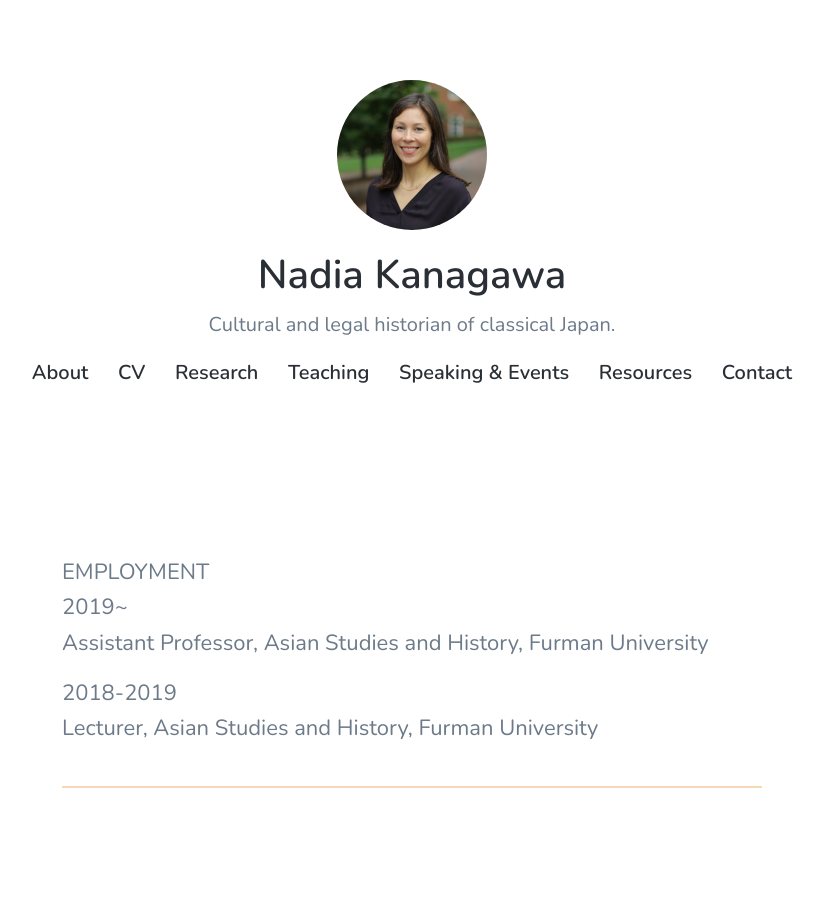
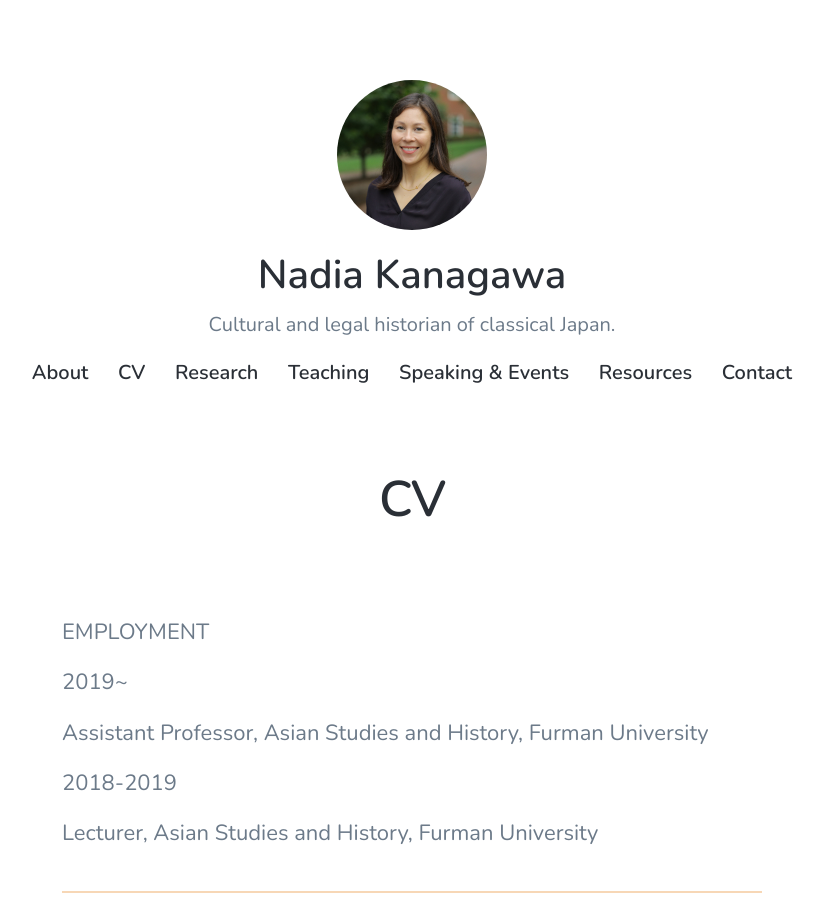
Before and after one commit to nkanagawa/nkanagawa, a Jekyll site: the page built from _pages/cv.md, in a window 1280 px wide and 900 px high. Shown: the whole window, without its empty margins (228-1052 px from the left). Built offline with Jekyll 4.4.1, drawn with Linux system fonts in a browser that asks for light colours; nearby versions of some CDN libraries.

Commit message:
Cleaned up CV page

```diff
--- a/_pages/cv.md
+++ b/_pages/cv.md
@@ -1,284 +1,139 @@
 ---
-title:CV
-description:
+title: CV
+description: Last updated - June 2020
 subtitle:
 featured_image: /images/social.jpg
 ---
 <section id="scholarlyemployment">
 <p class="topic">EMPLOYMENT</p>
-  <div class="CVcontent">
-  <p class="date">2019~</p>
-    <div class="CV_data">
-      <p><u>Assistant Professor</u>, Asian Studies and History, Furman University</p>
-    </div>
-  <p class="date">2018-2019</p>
-    <div class="CV_data">
-      <p><u>Lecturer</u>, Asian Studies and History, Furman University</p>
-    </div>
-  </div>
+    <p class="date">2019~</p>
+    <p><u>Assistant Professor</u>, Asian Studies and History, Furman University</p>
+    <p class="date">2018-2019</p>
+    <p><u>Lecturer</u>, Asian Studies and History, Furman University</p>
 <hr class="style14" />
-<section id="education">
   <p class="topic">EDUCATION</p>
-    <div class="CVcontent">
-      <p class="date">2019</p>
-        <div class="CV_data">
-          <p>PhD, History, University of Southern California, Los Angeles, CA <br />Dissertation: “Making the Realm, Transforming the People: Foreign Subjects in Seventh- Through Ninth-Century Japan”</p>
-      <p class="date">2013</p>
-        <div class="CV_data">
+    <p class="date">2019</p>
+        <p>PhD, History, University of Southern California, Los Angeles, CA <br />Dissertation: “Making the Realm, Transforming the People: Foreign Subjects in Seventh- Through Ninth-Century Japan”</p>
+    <p class="date">2013</p>
         <p>MA, History, University of Southern California, Los Angeles, CA<br />Fields: Premodern Japanese History (Joan Piggott), Modern Japanese History (Clinton Godart), Chinese History (Bettine Birge), Japanese Religions (Lori Meeks)</p>
-        </div>
-        <p class="date">2006-7</p>
-          <div class="CV_data">
-            <p><a href="https://web.stanford.edu/dept/IUC/cgi-bin/">Inter-University Center for Japanese Language Studies</a>, Yokohama, Japan<br />Advanced Language Training, Summer &amp; 10-month Intensive Program</p>
-            </div>
-        <p class="date">2006</p>
-          <div class="CV_data">
+    <p class="date">2006-7</p>
+        <p><a href="https://web.stanford.edu/dept/IUC/cgi-bin/">Inter-University Center for Japanese Language Studies</a>, Yokohama, Japan<br />Advanced Language Training, Summer &amp; 10-month Intensive Program</p>
+    <p class="date">2006</p>
         <p>BA with distinction in History, Yale University, New Haven, CT, <em>magna cum laude</em>, Phi Beta Kappa</p>
-      </div>
 <p></p>
 <hr class="style14" />
-<section id="pubs">
   <p class="topic">PUBLICATIONS</p>
-  <div class="CVcontent">
-    <p class="date">2020 </p>
-      <div class="CV_data">
+      <p class="date">2020 </p>
         <p><u>Author</u>, "East Asia’s First World War, 643–668,” in <a href="https://www.cambridge.org/core/books/east-asia-in-the-world/7069307396B7B16B73E2AEC7C9E7944E"><em>East Asia in the World</em></a>, edited by David Kang and Stephan Haggard, Cambridge University Press, October 2020.</p>
-    </div>
     <p class="date">2017 </p>
-      <div class="CV_data">
         <p><u>Author</u>, “Approach and Be Transformed: Immigrants in the Nara and Heian State” in <a href="https://kaya.com/books/hapa-japan-history-volume-1/"><em>Hapa Japan: Constructing Global Mixed Race and Mixed Roots Japanese Identities and Representations</em></a>, edited by Duncan Ryuken Williams, Ito Center Editions, an imprint of Kaya Press, January 2017.</p>
-      </div>
       <p class="date">2017 </p>
-        <div class="CV_data">
           <p><u>Translator</u>, “Japanese International Marriages (Kokusai Kekkon): A Longue Durée History, from Early Modern Japan to Imperial Japan,” by Itsuko Kamoto in <a href="https://kaya.com/books/hapa-japan-history-volume-1/"><em>Hapa Japan: Constructing Global Mixed Race and Mixed Roots Japanese Identities and Representations</em></a>, edited by Duncan Ryuken Williams, Ito Center Editions, an imprint of Kaya Press, January 2017.</p>
-        </div>
         <p class="date">2017 </p>
-          <div class="CV_data">
             <p><u>Translator & Interpreter</u>, “Immigrants, Outsiders, and the Outside World in the Yōrō Administrative Code” on the <a href ="http://www.uscppjs.org/">Project for Premodern Japan Studies Website.</a></p>
-          </div>
-      </div>
 <p></p>
 <hr class="style14" />
-<section id="grants">
  <p class="topic">GRANTS AND FELLOWSHIPS</p>
-  <div class="CVcontent">
     <p class="date">2018-2019</p>
-    <div class="CV_data">
     <p>Harvard Reischauer Institute Postdoctoral Fellowship (<em>declined</em>)</p>
-    </div>
     <p class="date">2017-18</p>
-    <div class="CV_data">
     <p>Harold Hastings McVicar Scholarship, University of Southern California</p>
-    </div>
     <p class="date">2011-2018</p>
-    <div class="CV_data">
     <p>Shinso Ito Center for Japanese Religions and Culture Graduate Student Research Support Award</p>
-    </div>
     <p class="date">2013, 2015, 2017</p>
-    <div class="CV_data">
     <p><a href="https://dornsife.usc.edu/hist/foulke-awards/">Roberta Persinger Foulke Endowment Fellowship</a>, University of Southern California</p>
-    </div>
     <p class="date">2011-2013, 2015, 2017</p>
-    <div class="CV_data">
     <p><a href="https://dornsife.usc.edu/eascenter/ace/">ACE/Nikaido Japanese Studies Fellowship</a></p>
-    </div>
     <p class="date">2010-2016</p>
-    <div class="CV_data">
     <p>University of Southern California Provost’s Ph.D. Fellowship</p>
-    </div>
     <p class="date">2015</p>
-    <div class="CV_data">
     <p>University of Southern California Provost’s Fellowship Travel Award</p>
-    </div>
     <p class="date">2014-2015</p>
-    <div class="CV_data">
     <p><a href="https://www.jfny.org/grants/grants-for-japanese-studies/fellowship-program/">Japan Foundation Doctoral Fellowship</a></p>
-    </div>
     <p class="date">2011</p>
-    <div class="CV_data">
     <p>Cressant Foundation Award</p>
-    </div>
-   </div>
 <p></p>
 <hr class="style14" />
-<section id="teaching">
 <p class="topic">TEACHING & RESEARCH EXPERIENCE</p>
-  <div class="CVcontent">
-      <p class="school"><b>Furman University</b></p>
-    <div class="CV_data">
+    <p class="school"><b>Furman University</b></p>
       <p>AST 200: Introduction to Asian Studies, Asian Studies Department, Fall 2020</p>
-    </div>
-    <div class="CV_data">
       <p>FYW 1299: “Samurai: Real and Imagined,” Spring 2020</p>
-    </div>
-    <div class="CV_data">
       <p>HST 161: “Ancient to Early Japan,” Fall 2018, 2019, 2020</p>
-    </div>
-    <div class="CV_data">
       <p>HST 162: “Modern Japan,” Spring 2019, Fall 2018 (evening), and Spring 2020</p>
-    </div>
-    <div class="CV_data">
       <p>HST 500: “Microhistories of Asia,” Spring 2021</p>
-    </div>
     <p class="school"><b>The University of Tokyo</b></p>
-    <div class="CV_data">
     <p>2014-2015 Foreign Researcher at the Historiographical Institute </p>
-    </div>
     <p class="school"><b>University of Southern California</b> - Graduate Teaching Assistant</p>
-    <div class="CV_data">
       <p>“A Consilient Approach to the Study of the Past," Thematic Option Honors Program, Main Instructor: Jason Glenn (Spring 2018)</p>
-    </div>
-    <div class="CV_data">
       <p>“Worlds of the Silk Road," History Department, Main Instructor: Azade-Ayse Rorlich (Fall 2017)</p>
-    </div>
-    <div class="CV_data">
       <p>“America and the World: Japan," Office for Diversity and Strategic Initiatives and American Studies and Ethnicity, Main Instructor: George Sanchez (Maymester 2012, 2014, 2016)</p>
-    </div>
-    <div class="CV_data">
       <p>“Business and East Asian Culture, 1800-present,” History, Main Instructor: Brett Sheehan (Fall 2016)</p>
-    </div>
-    <div class="CV_data">
       <p>“Ethical Issues and the Religions of Los Angeles,” Religion Department, Main Instructors: Duncan Williams, Don Miller (Spring 2013)</p>
-    </div>
-    <div class="CV_data">
       <p>“Chinese Lives: An Introduction to Chinese History,” History Department, Main Instructor: Brett Sheehan (Fall 2012)</p>
-    </div>
-    <div class="CV_data">
       <p>“History of Japan,” History Department, Main Instructor: Clinton Godart (Spring 2012)</p>
-    </div>
-    <div class="CV_data">
       <p>“Introduction to Buddhist Literature,” Religion Department, Main Instructor: Lori Meeks (Fall 2011)</p>
-    </div>
-    </div>
 <p></p>
 <hr class="style14" />
-<section id="conferences">
   <p class="topic">PRESENTATIONS, CONFERENCES, AND WORKSHOPS</p>
-    <div class="CVcontent">
   <p class="date">March 23, 2021</p>
-    <div class="CV_data">
       <p>“Who Created Koma District? Challenges in Defining Ancient Japanese Populations with Texts and Artifacts.” Annual Meeting of the Association for Asian Studies </p>
-    </div>
   <p class="date">November 29-30, 2018</p>
-    <div class="CV_data">
       <p>“The First East Asian World War,” second invited conference in preparation for the publication of a volume titled 10 Events from East Asian History that Every IR Scholar Should Know, edited by David Kang and Stephan Haggard, UCSD</p>
-    </div>
     <p class="date">May 14-15, 2018</p>
-      <div class="CV_data">
         <p>“The Fall of Koguryŏ, 640-668,” invited conference in preparation for the publication of a volume titled 10 Events from East Asian History that Every IR Scholar Should Know, edited by David Kang and Stephan Haggard, USC</p>
-      </div>
   <p class="date">March 22-25, 2018</p>
-    <div class="CV_data">
       <p>“Transforming the Realm: Foreign Lineages in the <em>Shinsen shōjiroku</em>.” Annual Meeting of the Association for Asian Studies</p>
-    </div>
     <p class="date">February 16, 2017</p>
-      <div class="CV_data">
         <p>古代日本の改賜姓請願の中にみる「氏姓」について (“What Should Be in a Name: Petitioning the Sovereign to Change Names and Titles in Early Classical Japan”), USC-Meiji Research Exchange, USC</p>
-      </div>
   <p class="date">November 7, 2016</p>
-    <div class="CV_data">
       <p>“What are the Ties that Bind? Allegiance and Belonging in Sixth Century Korean-Japanese Interaction,” Soft and Hard Power in East Asian History, USC</p>
-    </div>
   <p class="date">March 17, 2016</p>
-    <div class="CV_data">
       <p>“Changing Ways and Altering Manners: Interpretations of Customs in the Ritsuryō Codes and Commentaries,” USC-Meiji Research Exchange, USC</p>
-    </div>
     <p class="date">December 19-20</p>
-      <div class="CV_data">
         <p>“The Precarious Place of “Mixed” People in Sixth and Seventh Century Korean-Japanese Interaction,” European Forum on Korean-Japanese History Workshop “Circuits of Knowledge, Goods, and People,” Brussels, Belgium</p>
-      </div>
     <p class="date">May 28, 2015</p>
-      <div class="CV_data">
         <p>渡来系氏族と改賜姓 (Name and Title Changes for Immigrant Lineage Groups), Senshu University Classical Japanese History Seminar</p>
-      </div>
   <p class="date">February 22, 2015</p>
-    <div class="CV_data">
       <p>“The Japanese Dream? Immigrants in the Nara and Heian State,” Historical Perspectives on Multiethnic Communities in Japan, University of Southern California</p>
-    </div>
     <p class="date">November 18, 2014</p>
-      <div class="CV_data">
         <p>"米国における日本古代史についての研究ー現状と課題  (“Recent Trends and Issues in English-language History of Classical Japan”), Tokyo University Historiographical Institute</p>
-      </div>
     <p class="date">November 29-December 1, 2012</p>
-      <div class="CV_data">
         <p>“Gaps and Bridges in English Studies on Shōen: Reflections on the Recent Conference,” 4th Annual Meeting of the Meiji University-USC Exchange, University of Southern California</p>
-      </div>
 <hr class="style14" />
-<section id="invited">
   <p class="topic">INVITED LECTURES</p>
-    <div class="CVcontent">
     <p class="date">March 25, 2020</p>
-      <div class="CV_data">
         <p>“Classical Japanese Immigration Law” <br />Guest Lecture, for Alex Francis-Ratte, "Introduction to Asian Studies" (undergraduate course), Furman University</p>
-      </div>
       <p class="date">April 11, 2019</p>
-        <div class="CV_data">
           <p>“Genealogies of Gods in Japan – <em>Nihon shoki</em>” <br />Guest Lecture, for Chiara Palladino, "Introduction to Classics" (undergraduate course), Furman University.</p>
-        </div>
       <p class="date">April 16, 2019</p>
-        <div class="CV_data">
           <p>“Spiritual Travel in <em>The Journey to the West</em>”  <br />Guest Lecture, for Chiara Palladino, "Introduction to Classics" (undergraduate course), Furman University.</p>
-        </div>
       <p class="date">August 29, 2017</p>
-        <div class="CV_data">
           <p>“Historical Overview of the Heian Period” <br />Guest Lecture, for Jason Webb, "Asian Aesthetic & Literary Traditions" (undergraduate course), University of Southern California</p>
-        </div>
-     </div>
 <hr class="style14" />
-<section id="service">
   <p class="topic">ACADEMIC SERVICE</p>
-    <div class="CVcontent">
     <p class="date">2019-present</p>
-      <div class="CV_data">
       <p><a href="https://www.furman.edu/humanities-center/">Furman Humanities Center</a>, Faculty Advisory Board</p>
-      </div>
     <p class="date">2019-present</p>
-      <div class="CV_data">
       <p>Humanities Development Fund Committee, Furman University</p>
-      </div>
     <p class="date">2019-present</p>
-      <div class="CV_data">
       <p>Curriculum Committee, Furman University</p>
-      </div>
     <p class="date">2019-present</p>
-      <div class="CV_data">
       <p>Phi Alpha Theta faculty advisor, Furman University History Department</p>
-      </div>
     <p class="date">2019-present</p>
-      <div class="CV_data">
       <p><a href="http://pmjs.org/">Premodern Japanese Studies (PMJS)</a> Online Community Steering Committee</p>
-      </div>
     <p class="date">2019-present</p>
-        <div class="CV_data">
         <p><a href="http://pmjs.org/">Premodern Japanese Studies (PMJS)</a> Online Community, Inclusivity Subcommittee</p>
-        </div>
     <p class="date">2017-2018</p>
-      <div class="CV_data">
       <p>Coordinator, USC Interdisciplinary Dissertation Writing Group</p>
-      </div>
     <p class="date">2017</p>
-      <div class="CV_data">
       <p>USC Coordinator, <a href="https://dornsife.usc.edu/cjrc/hapa-japan-festival-2017/">Hapa Japan Fest</a> & <a href="https://criticalmixedracestudies.com/">Critical Mixed Race Studies Conference</a></p>
-      </div>
     <p class="date">2011~2013</p>
-      <div class="CV_data">
       <p>History Graduate Student Association Co-President<p>
 <hr class="style14" />
-<section id="language">
 <p class="topic">RESEARCH LANGUAGES</p>
-  <div class="CVcontent">
     <p class="date"></p>
-      <div class="CV_data">
           <p><b>Japanese</b>: advanced (speaking, reading, writing, listening)<br/><b>Classical Japanese</b>: advanced (reading & Analysis)<br/><b>French</b>: intermediate<br/><b>German</b>: intermediate</p>
-      </div>
-    </div>
 <hr class="style14" />
-<section id="affiliation">
   <p class="topic">ACADEMIC AFFILIATIONS</p>
-    <div class="CVcontent">
       <p class="date"></p>
-        <div class="CV_data">
           <p><a href="https://www.historians.org/">The American Historical Association</a><br /><a href="http://www.asian-studies.org/">The Association for Asian Studies</a><br /><a href="http://dhjapan.org/">Digital Humanities Japan</a></p>
-        </div>
-    </div>
-</section>
```
